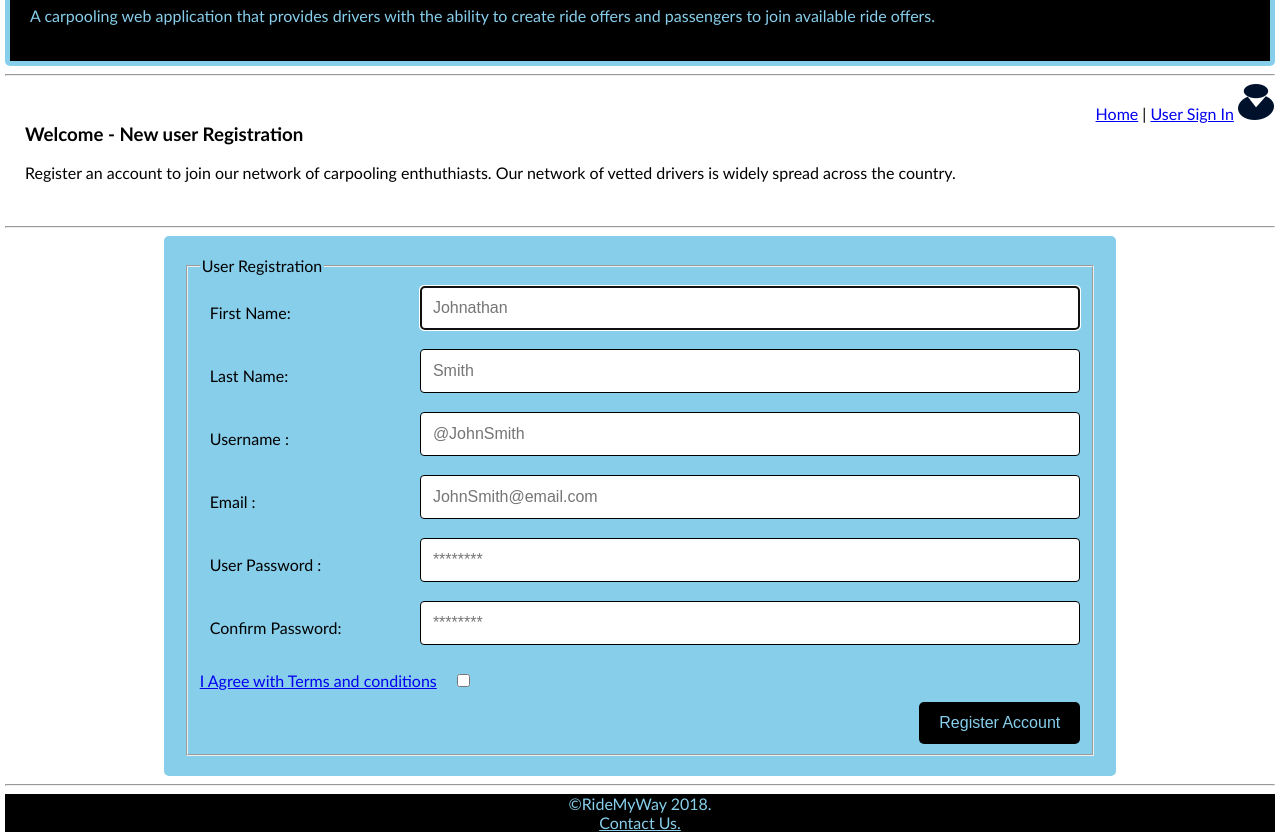
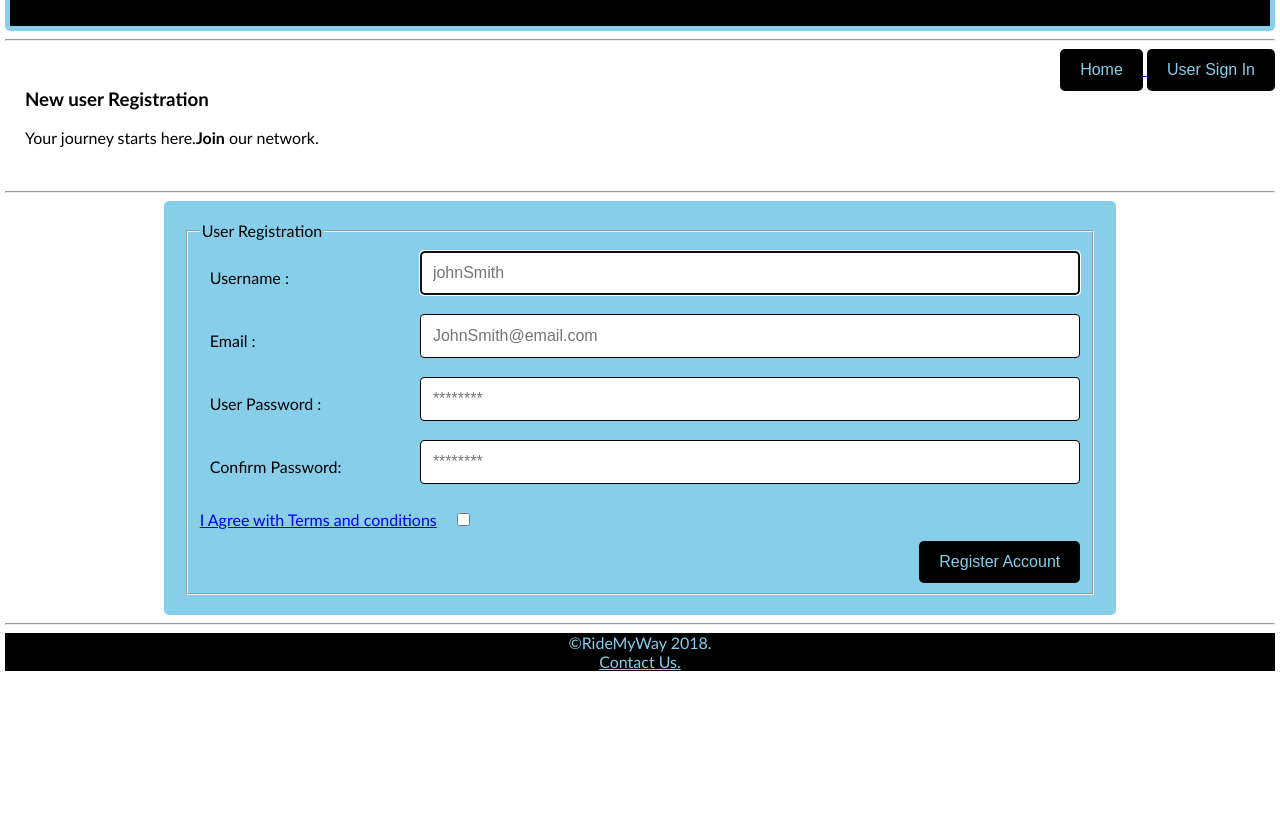
Before and after one commit to artorious/Ride-My-Way, a plain HTML site: page UI/passenger_signup.html in a window 1280 px wide. Shown: the part 106-943 px from the top of the page. After the commit the page ends 800 px from the top, so only its background shows below. Drawn offline with Linux system fonts and the light colour scheme.

Commit message:
[Feature #158423572] update passenger signup form
Changes navigation links to buttons
Removes unnecessary input fields and text on header

```diff
--- a/UI/passenger_signup.html
+++ b/UI/passenger_signup.html
@@ -3,7 +3,7 @@
 <head>
   <meta charset="utf-8" />
   <meta http-equiv="X-UA-Compatible" content="IE=edge">
-  <title>Ride my Way | Carpool | Ride sharing</title>
+  <title>RideMyWay | Carpool | Ride sharing co-travelling | Ride my way</title>
   <meta name="viewport" content="width=device-width, initial-scale=1">
   <link rel="stylesheet" type="text/css" media="screen"
     href="static/main.css" />
@@ -12,26 +12,22 @@
 <body>
 <div class="page">
   <header>
-    <h1>RideMyWay</h1>
-    <p>
-      A carpooling web application that provides drivers with the ability to
-      create ride offers and passengers to join available ride offers.
-    </p>
+    <h1>RideMyWay&trade;</h1>
   </header>
   <hr>
   <nav>
-    <a href="index.html">Home</a> |
-    <a href="index.html">User Sign In</a>
-    <a href="#">
-      <img src="static/avatar.png" alt="Default user avatar">
+    <a href="index.html">
+      <button>Home</button>
+    </a>
+    <a href="index.html">
+      <button>User Sign In</button>
     </a>
   </nav>
   <article>
     <div>
-      <h3>Welcome - New user Registration</h3>
+      <h3>New user Registration</h3>
       <p>
-        Register an account to join our network of carpooling enthuthiasts.
-        Our network of vetted drivers is widely spread across the country.
+        Your journey starts here.<strong>Join</strong> our network.
       </p>
     </div>
   </article>
@@ -42,31 +38,11 @@
         <legend>User Registration</legend>
         <div class="row">
           <div class="col-25">
-            <label for="firstName">First Name:</label>
-        </div>
-        <div class="col-75">
-          <input type="text" id="name" name="name"
-            placeholder="Johnathan" required autofocus
-          >
-        </div>
-        </div>
-        <div class="row">
-          <div class="col-25">
-            <label for="lastName">Last Name:</label>
-          </div>
-          <div class="col-75">
-            <input type="text" id="name" name="name"
-              placeholder="Smith" required autofocus
-            >
-          </div>
-        </div>
-        <div class="row">
-          <div class="col-25">
             <label for="username">Username :</label>
           </div>
           <div class="col-75">
             <input type="text" id="username" name="user_name"
-              placeholder="@JohnSmith" required autofocus
+              placeholder="johnSmith" required autofocus
             >
           </div>
         </div>
--- a/UI/static/main.css
+++ b/UI/static/main.css
@@ -109,14 +109,13 @@ tr:hover {
 }
 
 button {
-    width: 50%;
     background-color: black;
     color: skyblue;
     padding: 12px 20px;
     border: none;
     border-radius: 5px;
     cursor: pointer;
-    float: left;
+    font-size: 100%;
 }
 
 button:hover {
```
